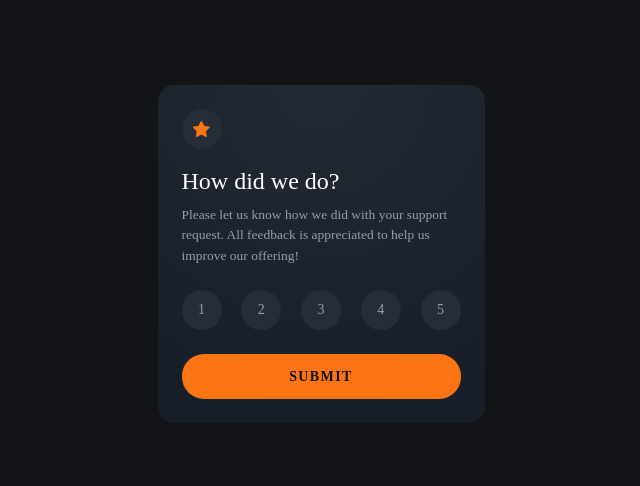
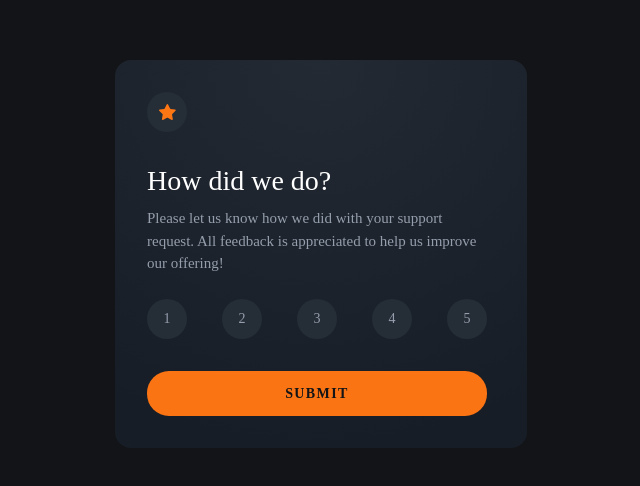
Before and after one commit to Davichobits/interactive-rating-component, a website: page index.html in a window 1280 px wide. Shown: the part 146-632 px from the top of the page, without its empty margins (319-959 px from the left). Drawn offline with Linux system fonts and the light colour scheme; a web font is replaced by a local one.

Commit message:
desktop view complete

```diff
--- a/index.html
+++ b/index.html
@@ -12,15 +12,15 @@
   <!-- Rating state start -->
 
   <main>
-      <div id="select" class="w-[327px] gradient-background rounded-2xl p-6">
-        <div class="bg-Dark-Blue w-10 h-10 grid place-content-center rounded-full mb-4">
+      <div id="select" class="w-[327px] gradient-background rounded-2xl p-6 sm:w-[412px] sm:p-8 sm:pr-[40px]">
+        <div class="bg-Dark-Blue w-10 h-10 grid place-content-center rounded-full mb-4 sm:mb-[30px]">
           <img src="./assets/images/icon-star.svg" alt="icon star">
         </div>
-        <h2 class="text-2xl mb-2">How did we do?</h2>
+        <h2 class="text-2xl mb-2 sm:text-[28px]">How did we do?</h2>
 
-        <p class="text-[13.5px] text-Light-Grey mb-6">Please let us know how we did with your support request. All feedback is appreciated to help us improve our offering!</p>
+        <p class="text-[13.5px] text-Light-Grey mb-6 sm:text-[15px]">Please let us know how we did with your support request. All feedback is appreciated to help us improve our offering!</p>
 
-        <div class="flex place-content-between mb-6">
+        <div class="flex place-content-between mb-6 sm:mb-8">
           <div class="circle">1</div>
           <div class="circle">2</div>
           <div class="circle">3</div>
@@ -29,18 +29,18 @@
         </div>
         <button id="submit-btn" class="bg-Orange w-full rounded-[22px] h-[45px] uppercase text-[14px] tracking-widest text-Very-Dark-Blue font-bold cursor-pointer hover:bg-white">Submit</button>
       </div>
-      <div id="thank-you" class="w-[327px] gradient-background rounded-2xl p-6 hidden">
+      <div id="thank-you" class="w-[327px] gradient-background rounded-2xl p-6 sm:w-[412px] sm:p-8 sm:pr-[40px] hidden">
         <div class="flex justify-center mb-6">
           <img class="w-[144px]" src="./assets/images/illustration-thank-you.svg" alt="Thank you illustration">
         </div>
 
         <div class="flex justify-center mb-6">
-          <p class="bg-Dark-Blue rounded-[22px] inline-block text-Orange text-[14px] px-3 py-2">You selected <span id="selected-number">4</span> out of 5</p>
+          <p class="bg-Dark-Blue rounded-[22px] inline-block text-Orange text-[14px] px-3 py-2 sm:text-[15px] sm:px-6">You selected <span id="selected-number">4</span> out of 5</p>
         </div>
 
       <p class="text-center text-2xl mb-[10px]">Thank you!</p>
 
-      <p class="text-[13.5px] text-Light-Grey text-center">We appreciate you taking the time to give a rating. If you ever need more support, don’t hesitate to get in touch!</p>
+      <p class="text-[13.5px] text-Light-Grey text-center sm:text-[14.7px]">We appreciate you taking the time to give a rating. If you ever need more support, don’t hesitate to get in touch!</p>
       </div>
   </main>
 
--- a/src/input.css
+++ b/src/input.css
@@ -19,7 +19,7 @@
 
 @layer components {
   .gradient-background {
-    background: radial-gradient(99.00% 99.00% at 50% 0%,rgb(35, 42, 52),rgb(24, 30, 39) 100%);
+    background: radial-gradient(99.00% 99.00% at 50% 0%,hsl(215, 20%, 17%),hsl(216, 24%, 12%) 100%);
   }
   .circle{
     @apply bg-Dark-Blue w-10 h-10 grid place-content-center rounded-full text-Light-Grey text-[14px] hover:bg-Orange cursor-pointer hover:text-Very-Dark-Blue;
```
Also changed, not shown: src/output.css.
